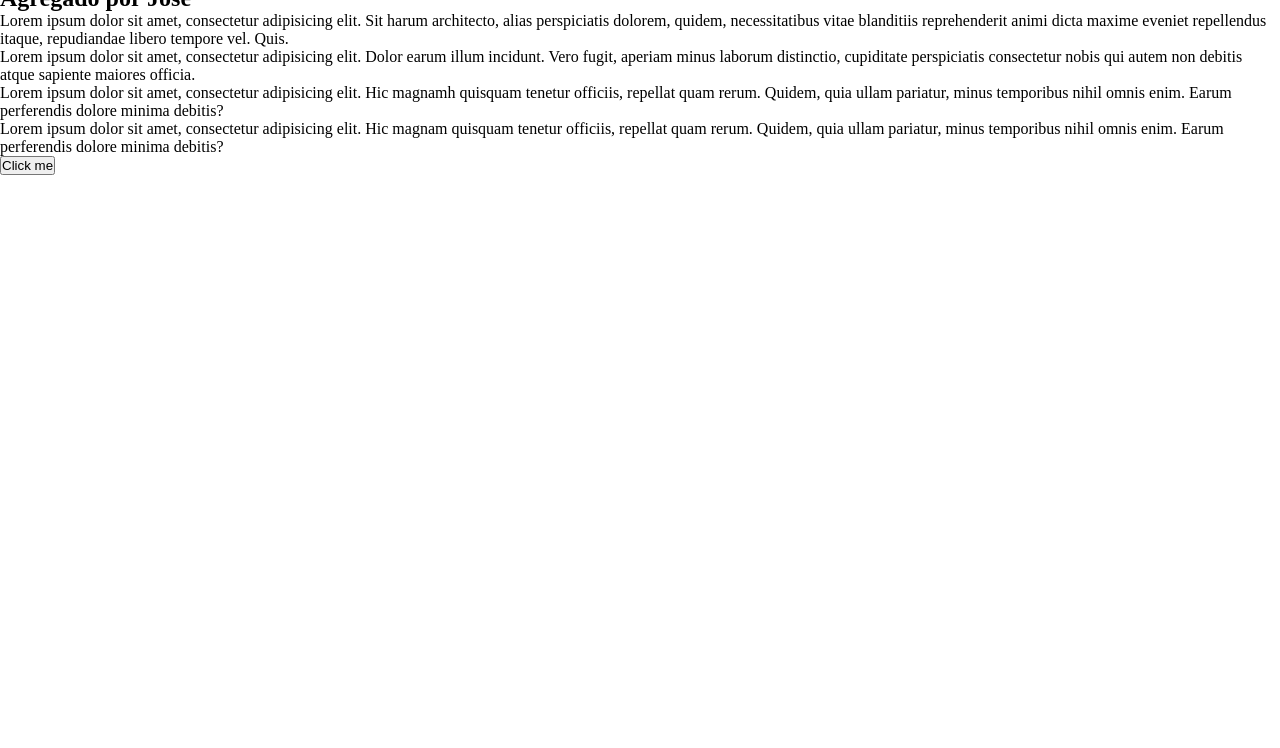
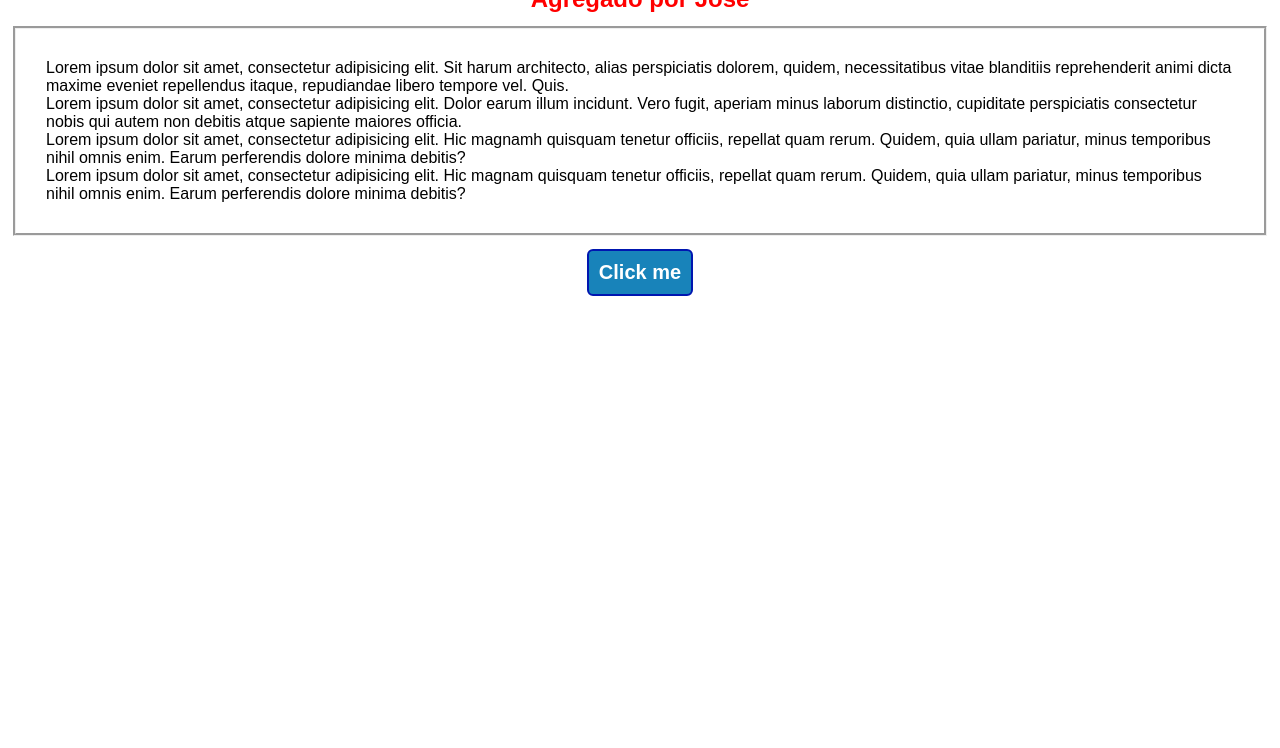
Before and after one commit to SoloPractica/PruebaGitHubDos, a plain HTML site: page index.html in a window 1280 px wide. Shown: the part 52-800 px from the top of the page. Drawn offline with Linux system fonts and the light colour scheme.

Commit message:
se modifico la interface de la pagina cambiando estilos de testo y estilo a los botones

```diff
--- a/index.html
+++ b/index.html
@@ -8,13 +8,17 @@
 <body>
     <h1>Hola Mundo!</h1>
     <h2>Agregado por Jose</h2>
-    <p>Lorem ipsum dolor sit amet, consectetur adipisicing elit. Sit harum architecto, alias perspiciatis dolorem, quidem, necessitatibus vitae blanditiis reprehenderit animi dicta maxime eveniet repellendus itaque, repudiandae libero tempore vel. Quis.</p>
-    <p>Lorem ipsum dolor sit amet, consectetur adipisicing elit. Dolor earum illum incidunt. Vero fugit, aperiam minus laborum distinctio, cupiditate perspiciatis consectetur nobis qui autem non debitis atque sapiente maiores officia.</p>
-    <p>Lorem ipsum dolor sit amet, consectetur adipisicing elit. Hic magnamh quisquam tenetur officiis, repellat quam rerum. Quidem, quia ullam pariatur, minus temporibus nihil omnis enim. Earum perferendis dolore minima debitis?</p>
-    <p>Lorem ipsum dolor sit amet, consectetur adipisicing elit. Hic magnam quisquam tenetur officiis, repellat quam rerum. Quidem, quia ullam pariatur, minus temporibus nihil omnis enim. Earum perferendis dolore minima debitis?</p>
+    <div class="descripcion">
+        <p>Lorem ipsum dolor sit amet, consectetur adipisicing elit. Sit harum architecto, alias perspiciatis dolorem, quidem, necessitatibus vitae blanditiis reprehenderit animi dicta maxime eveniet repellendus itaque, repudiandae libero tempore vel. Quis.</p>
+        <p>Lorem ipsum dolor sit amet, consectetur adipisicing elit. Dolor earum illum incidunt. Vero fugit, aperiam minus laborum distinctio, cupiditate perspiciatis consectetur nobis qui autem non debitis atque sapiente maiores officia.</p>
+        <p>Lorem ipsum dolor sit amet, consectetur adipisicing elit. Hic magnamh quisquam tenetur officiis, repellat quam rerum. Quidem, quia ullam pariatur, minus temporibus nihil omnis enim. Earum perferendis dolore minima debitis?</p>
+        <p>Lorem ipsum dolor sit amet, consectetur adipisicing elit. Hic magnam quisquam tenetur officiis, repellat quam rerum. Quidem, quia ullam pariatur, minus temporibus nihil omnis enim. Earum perferendis dolore minima debitis?</p>
+    </div>
 
 
-    <input type="button" value="Click me" onclick="Hola()">
+
+    <input type="button" value="Click me" onclick="Hola()" class="btnAlerta">
+
     <script src="main.js"></script>
 </body>
 </html>
--- a/main.css
+++ b/main.css
@@ -3,8 +3,37 @@
     margin: 0px;
 }
 
-h1{
+body{
+    font-family: sans-serif;
+}
+
+h1,h2{
     color: red;
     text-align: center;
     box-shadow: 2px;
 }
+
+.descripcion{
+    padding: 30px;
+    margin: 13px;
+    border-style: groove;
+}
+
+.btnAlerta{
+    display: block;
+    text-decoration: none;
+    padding: 10px;
+    font-weight: 600;
+    font-size: 20px;
+    color: #ffffff;
+    background-color: #1883ba;
+    border-radius: 6px;
+    border: 2px solid #0016b0;
+    margin-right: auto;
+    margin-left: auto;
+    transition: 0.4s;
+}
+
+.btnAlerta:hover{
+    padding: 14px;
+}
--- a/main.js
+++ b/main.js
@@ -1,3 +1,3 @@
 function Hola(){
-    alert("Hola Mundo!");
+   alert("Hey!, Hola!");
 }
```
